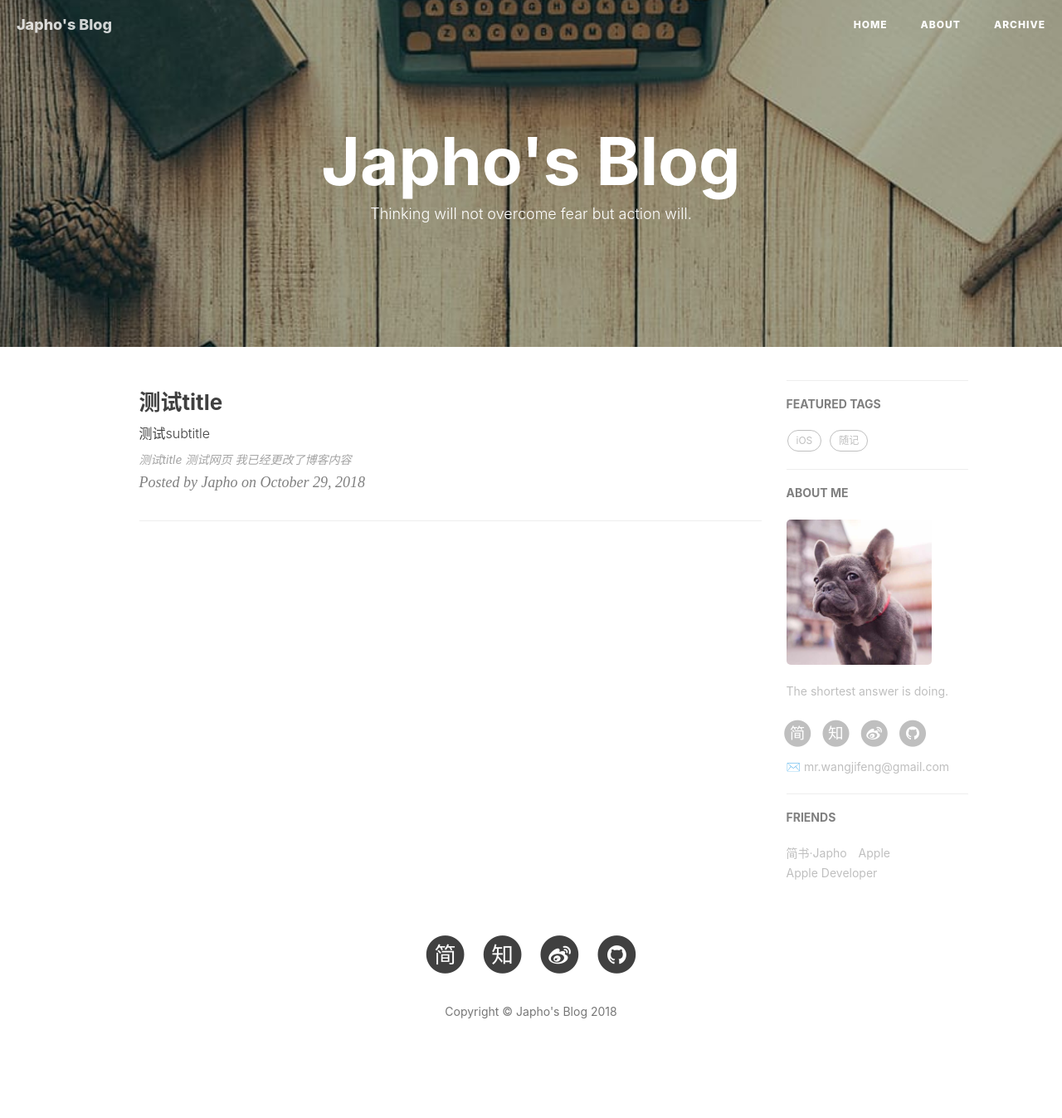
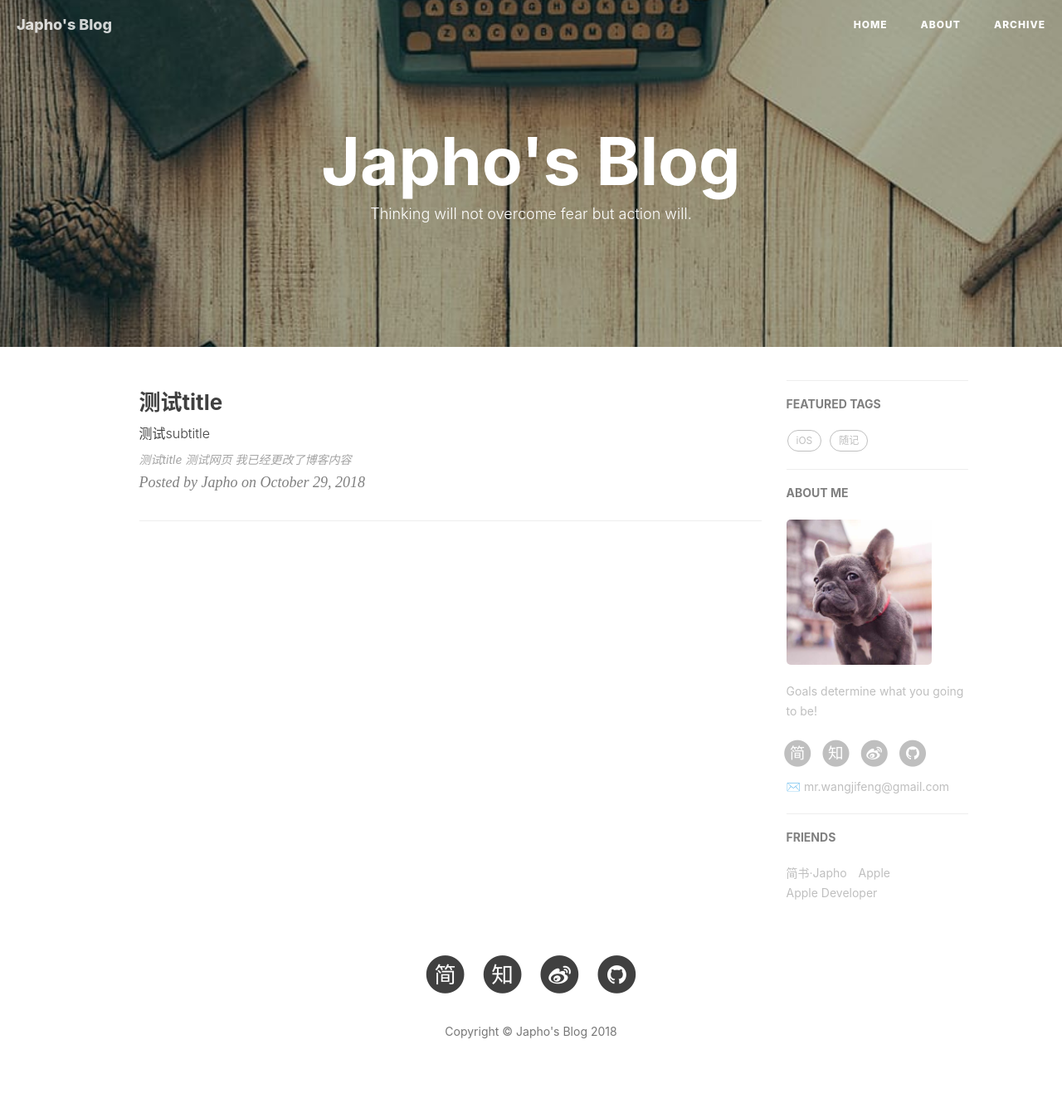
Before and after one commit to japho/japho.github.io, a Jekyll site: the page built from index.html, in a window 1280 px wide. Shown: the whole page at 83% size. Built offline with Jekyll 4.4.1, drawn with Linux system fonts in a browser that asks for light colours; nearby versions of some CDN libraries; the list of posts is cut into pages by our own code; comment, search, counter and statistics services are not loaded; before the commit the page ends 1323 px from its top, so only the background shows below that.

Commit message:
Revert "Update _config.yml"
This reverts commit 2fdfb7cf4d24da6287f00ede71d66afb70dd33d3.

```diff
--- a/_config.yml
+++ b/_config.yml
@@ -11,7 +11,7 @@ github_repo: "hhttps://github.com/japho/japho.github.io.git" # you code reposito
 
 # Sidebar settings
 sidebar: true                           # whether or not using Sidebar.
-sidebar-about-description: "The shortest answer is doing."
+sidebar-about-description: "Goals determine what you going to be!"
 sidebar-avatar: /img/about-BY-gentle.jpg      # use absolute URL, seeing it's used in both `/` and `/about/`
 
 
```
